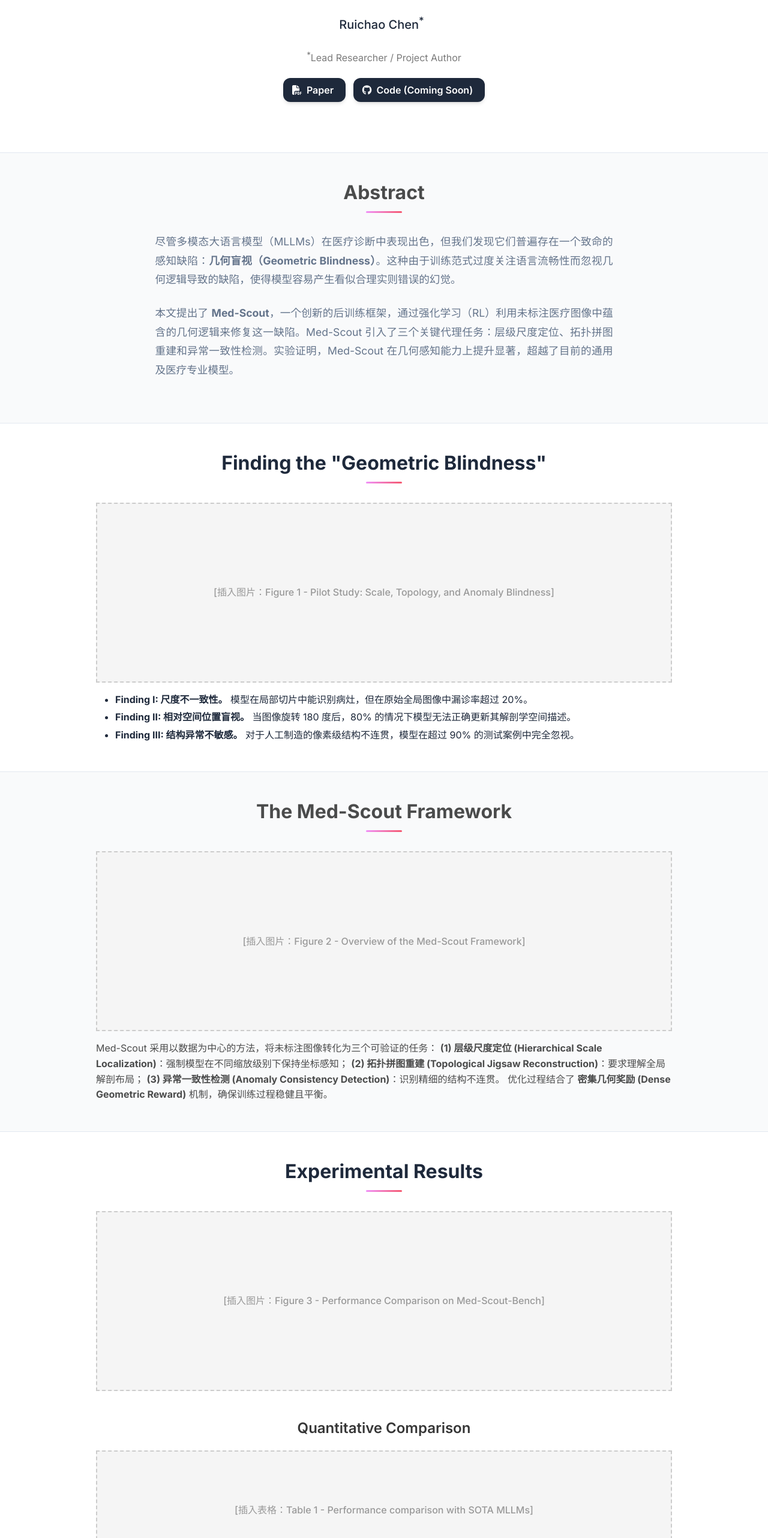
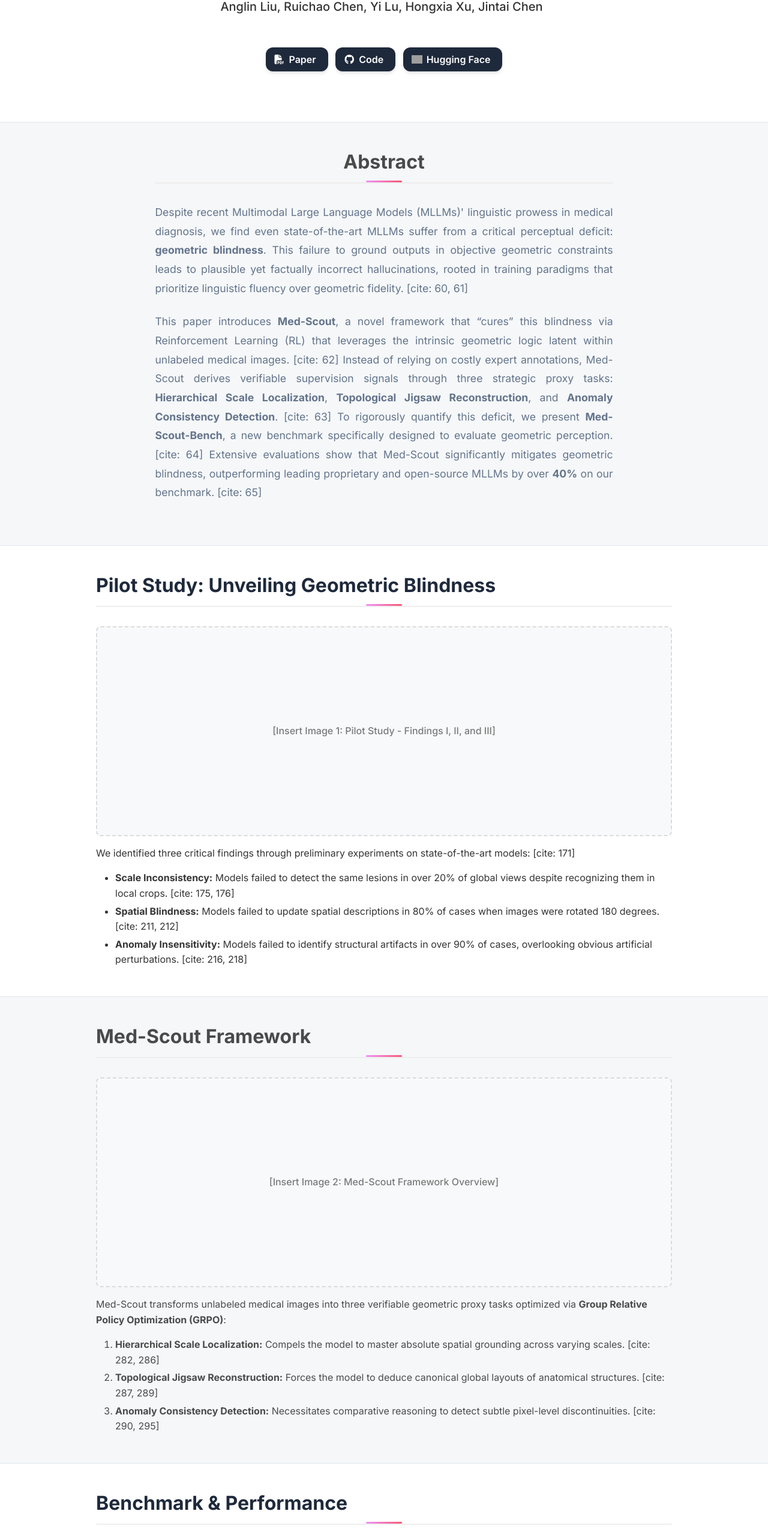
Before and after one commit to C0216RC/Med-Scout, a plain HTML site: page index.html in a window 1280 px wide. Shown: the part 233-2797 px from the top of the page at 60% size. Drawn offline with Linux system fonts and the light colour scheme; grey boxes are pictures that could not be loaded; some icons are missing.

Commit message:
Update index.html

```diff
--- a/index.html
+++ b/index.html
@@ -8,24 +8,29 @@
   <link rel="stylesheet" href="static/css/bulma.min.css">
   <link rel="stylesheet" href="static/css/index.css">
   <link rel="stylesheet" href="https://fonts.googleapis.com/css2?family=Inter:wght@400;500;600;700;800&display=swap">
+  <link rel="stylesheet" href="https://cdn.jsdelivr.net/gh/jpswalsh/academicons@1/css/academicons.min.css">
   <script defer src="static/js/fontawesome.all.min.js"></script>
 
   <style>
+    body { font-family: 'Inter', sans-serif; color: #333; }
     .image-placeholder {
       width: 100%;
-      background-color: #f5f5f5;
-      border: 2px dashed #ccc;
+      background-color: #f8f9fa;
+      border: 2px dashed #dbdbdb;
       display: flex;
       align-items: center;
       justify-content: center;
-      color: #999;
+      color: #7a7a7a;
       font-weight: 500;
       margin-bottom: 1rem;
-      min-height: 300px;
+      min-height: 350px;
+      border-radius: 8px;
     }
-    .publication-title { font-family: 'Inter', sans-serif; font-weight: 800; }
-    .hero.is-light { background-color: #f9fafb; }
-    .section-title { margin-bottom: 2rem; font-weight: 700; }
+    .publication-title { font-weight: 800; font-size: 2.5rem !important; }
+    .section-title { font-weight: 700; margin-bottom: 1.5rem; border-bottom: 2px solid #eee; padding-bottom: 0.5rem; }
+    .hero.is-light { background-color: #f5f7f9; }
+    .author-block { font-size: 1.25rem; margin-bottom: 0.5rem; }
+    pre { background-color: #f1f1f1; border-radius: 6px; padding: 1.25rem; }
   </style>
 </head>
 <body>
@@ -36,11 +41,11 @@
         <div class="columns is-centered">
           <div class="column has-text-centered">
             <h1 class="title is-1 publication-title">Med-Scout: Curing MLLMs' Geometric Blindness in Medical Perception via Geometry-Aware RL Post-Training</h1>
+
             <div class="is-size-5 publication-authors">
-              <span class="author-block">Ruichao Chen<sup>*</sup></span>
-            </div>
-            <div class="is-size-6 has-text-grey mt-2">
-              <sup>*</sup>Lead Researcher / Project Author
+              <span class="author-block">
+                Anglin Liu, Ruichao Chen, Yi Lu, Hongxia Xu, Jintai Chen
+              </span>
             </div>
 
             <div class="column has-text-centered">
@@ -54,7 +59,15 @@
                 <span class="link-block">
                   <a href="#" class="external-link button is-normal is-rounded is-dark">
                     <span class="icon"><i class="fab fa-github"></i></span>
-                    <span>Code (Coming Soon)</span>
+                    <span>Code</span>
+                  </a>
+                </span>
+                <span class="link-block">
+                  <a href="https://huggingface.co/datasets" target="_blank" class="external-link button is-normal is-rounded is-dark">
+                    <span class="icon">
+                      <img src="https://huggingface.co/front/assets/huggingface_logo-noborder.svg" alt="Hugging Face" style="width: 18px;">
+                    </span>
+                    <span>Hugging Face</span>
                   </a>
                 </span>
               </div>
@@ -72,10 +85,10 @@
           <h2 class="title is-3 section-title">Abstract</h2>
           <div class="content has-text-justified">
             <p>
-              尽管多模态大语言模型（MLLMs）在医疗诊断中表现出色，但我们发现它们普遍存在一个致命的感知缺陷：<b>几何盲视（Geometric Blindness）</b>。这种由于训练范式过度关注语言流畅性而忽视几何逻辑导致的缺陷，使得模型容易产生看似合理实则错误的幻觉。
+              Despite recent Multimodal Large Language Models (MLLMs)' linguistic prowess in medical diagnosis, we find even state-of-the-art MLLMs suffer from a critical perceptual deficit: <strong>geometric blindness</strong>. This failure to ground outputs in objective geometric constraints leads to plausible yet factually incorrect hallucinations, rooted in training paradigms that prioritize linguistic fluency over geometric fidelity. [cite: 60, 61]
             </p>
             <p>
-              本文提出了 <b>Med-Scout</b>，一个创新的后训练框架，通过强化学习（RL）利用未标注医疗图像中蕴含的几何逻辑来修复这一缺陷。Med-Scout 引入了三个关键代理任务：层级尺度定位、拓扑拼图重建和异常一致性检测。实验证明，Med-Scout 在几何感知能力上提升显著，超越了目前的通用及医疗专业模型。
+              This paper introduces <strong>Med-Scout</strong>, a novel framework that “cures” this blindness via Reinforcement Learning (RL) that leverages the intrinsic geometric logic latent within unlabeled medical images. [cite: 62] Instead of relying on costly expert annotations, Med-Scout derives verifiable supervision signals through three strategic proxy tasks: <strong>Hierarchical Scale Localization</strong>, <strong>Topological Jigsaw Reconstruction</strong>, and <strong>Anomaly Consistency Detection</strong>. [cite: 63] To rigorously quantify this deficit, we present <strong>Med-Scout-Bench</strong>, a new benchmark specifically designed to evaluate geometric perception. [cite: 64] Extensive evaluations show that Med-Scout significantly mitigates geometric blindness, outperforming leading proprietary and open-source MLLMs by over <strong>40%</strong> on our benchmark. [cite: 65]
             </p>
           </div>
         </div>
@@ -85,17 +98,19 @@
 
   <section class="section">
     <div class="container is-max-desktop">
-      <h2 class="title is-3 section-title has-text-centered">Finding the "Geometric Blindness"</h2>
+      <h2 class="title is-3 section-title">Pilot Study: Unveiling Geometric Blindness</h2>
       <div class="columns is-centered">
         <div class="column is-full">
           <div class="image-placeholder">
-            [插入图片：Figure 1 - Pilot Study: Scale, Topology, and Anomaly Blindness]
+            [Insert Image 1: Pilot Study - Findings I, II, and III]
           </div>
+
           <div class="content mt-4">
+            <p>We identified three critical findings through preliminary experiments on state-of-the-art models: [cite: 171]</p>
             <ul>
-              <li><b>Finding I: 尺度不一致性。</b> 模型在局部切片中能识别病灶，但在原始全局图像中漏诊率超过 20%。</li>
-              <li><b>Finding II: 相对空间位置盲视。</b> 当图像旋转 180 度后，80% 的情况下模型无法正确更新其解剖学空间描述。</li>
-              <li><b>Finding III: 结构异常不敏感。</b> 对于人工制造的像素级结构不连贯，模型在超过 90% 的测试案例中完全忽视。</li>
+              <li><strong>Scale Inconsistency:</strong> Models failed to detect the same lesions in over 20% of global views despite recognizing them in local crops. [cite: 175, 176]</li>
+              <li><strong>Spatial Blindness:</strong> Models failed to update spatial descriptions in 80% of cases when images were rotated 180 degrees. [cite: 211, 212]</li>
+              <li><strong>Anomaly Insensitivity:</strong> Models failed to identify structural artifacts in over 90% of cases, overlooking obvious artificial perturbations. [cite: 216, 218]</li>
             </ul>
           </div>
         </div>
@@ -105,20 +120,22 @@
 
   <section class="section hero is-light">
     <div class="container is-max-desktop">
-      <h2 class="title is-3 section-title has-text-centered">The Med-Scout Framework</h2>
+      <h2 class="title is-3 section-title">Med-Scout Framework</h2>
       <div class="columns is-centered">
         <div class="column is-full">
           <div class="image-placeholder">
-            [插入图片：Figure 2 - Overview of the Med-Scout Framework]
+            [Insert Image 2: Med-Scout Framework Overview]
           </div>
+
           <div class="content mt-4">
             <p>
-              Med-Scout 采用以数据为中心的方法，将未标注图像转化为三个可验证的任务：
-              <b>(1) 层级尺度定位 (Hierarchical Scale Localization)</b>：强制模型在不同缩放级别下保持坐标感知；
-              <b>(2) 拓扑拼图重建 (Topological Jigsaw Reconstruction)</b>：要求理解全局解剖布局；
-              <b>(3) 异常一致性检测 (Anomaly Consistency Detection)</b>：识别精细的结构不连贯。
-              优化过程结合了 <b>密集几何奖励 (Dense Geometric Reward)</b> 机制，确保训练过程稳健且平衡。
+              Med-Scout transforms unlabeled medical images into three verifiable geometric proxy tasks optimized via <strong>Group Relative Policy Optimization (GRPO)</strong>:
             </p>
+            <ol>
+              <li><strong>Hierarchical Scale Localization:</strong> Compels the model to master absolute spatial grounding across varying scales. [cite: 282, 286]</li>
+              <li><strong>Topological Jigsaw Reconstruction:</strong> Forces the model to deduce canonical global layouts of anatomical structures. [cite: 287, 289]</li>
+              <li><strong>Anomaly Consistency Detection:</strong> Necessitates comparative reasoning to detect subtle pixel-level discontinuities. [cite: 290, 295]</li>
+            </ol>
           </div>
         </div>
       </div>
@@ -127,23 +144,21 @@
 
   <section class="section">
     <div class="container is-max-desktop">
-      <h2 class="title is-3 section-title has-text-centered">Experimental Results</h2>
+      <h2 class="title is-3 section-title">Benchmark & Performance</h2>
       <div class="columns is-centered">
         <div class="column is-full">
           <div class="image-placeholder">
-            [插入图片：Figure 3 - Performance Comparison on Med-Scout-Bench]
+            [Insert Image 3: Performance Comparison on Med-Scout-Bench]
           </div>
-
           <div class="mt-6">
-            <h4 class="title is-4 has-text-centered">Quantitative Comparison</h4>
-            <div class="image-placeholder" style="min-height: 200px;">
-              [插入表格：Table 1 - Performance comparison with SOTA MLLMs]
+            <h4 class="title is-4">Main Results Comparison</h4>
+            <div class="image-placeholder" style="min-height: 250px;">
+              [Insert Table Placeholder: Quantitative Results on Public Benchmarks]
             </div>
           </div>
-
-          <div class="content mt-5">
+          <div class="content mt-4">
             <p>
-              Med-Scout 不仅显著减少了几何盲视，还在标准的医疗 VQA（如 Rad-VQA, VQA-RAD）和医疗报告生成任务中展示了强大的泛化能力。
+              Med-Scout yields substantial improvements across all backbones. For instance, the aligned Qwen3-VL-8B-Instruct improved average accuracy from 39.7% to 83.6%. [cite: 592, 593] It also enables strong generalization to standard medical VQA and clinical report generation tasks. [cite: 150]
             </p>
           </div>
         </div>
@@ -153,15 +168,16 @@
 
   <section class="section hero is-light">
     <div class="container is-max-desktop">
-      <h2 class="title is-3 section-title has-text-centered">Deep Analysis: Energy Landscape</h2>
+      <h2 class="title is-3 section-title">Theoretical Analysis: Energy Landscape</h2>
       <div class="columns is-centered">
         <div class="column is-full">
           <div class="image-placeholder">
-            [插入图片：Figure 13 - Energy Landscape Comparison (Factual vs. Hallucinated)]
+            [Insert Appendix Image: Energy Landscapes of Factual Consistency]
           </div>
+
           <div class="content mt-4">
             <p>
-              通过能量函数分析发现，经过 Med-Scout 对齐后的模型为“事实描述”和“幻觉描述”之间建立了明显的<b>能量壁垒</b>。这从理论层面证明了 Med-Scout 成功使模型内部化了医疗图像的内在几何流形约束。
+              Following the Energy-Based model, we visualize energy distributions for factual versus spatially inverted reports. While baseline models exhibit overlapping distributions (indicating geometric blindness), Med-Scout establishes a <strong>distinct energy barrier</strong>, effectively assigning high-energy states to spatial hallucinations. [cite: 797, 799, 874]
             </p>
           </div>
         </div>
@@ -172,29 +188,20 @@
   <section class="section" id="BibTeX">
     <div class="container is-max-desktop content">
       <h2 class="title">Citation</h2>
-      <pre><code>@article{Chen2025MedScout,
+      <pre><code>@article{liu2025medscout,
   title={Med-Scout: Curing MLLMs' Geometric Blindness in Medical Perception via Geometry-Aware RL Post-Training},
-  author={Chen, Ruichao},
-  year={2025},
-  url={Project URL Here}
+  author={Liu, Anglin and Chen, Ruichao and Lu, Yi and Xu, Hongxia and Chen, Jintai},
+  journal={arXiv preprint},
+  year={2025}
 }</code></pre>
     </div>
   </section>
 
   <footer class="footer">
-    <div class="container">
-      <div class="content has-text-centered">
-        <p>
-          Built for the <strong>Med-Scout</strong> Project Page.
-        </p>
-      </div>
+    <div class="content has-text-centered">
+      <p>Project Page for Med-Scout Research.</p>
     </div>
   </footer>
 
-  <script>
-    function scrollToTop() {
-      window.scrollTo({top: 0, behavior: 'smooth'});
-    }
-  </script>
 </body>
 </html>
```
